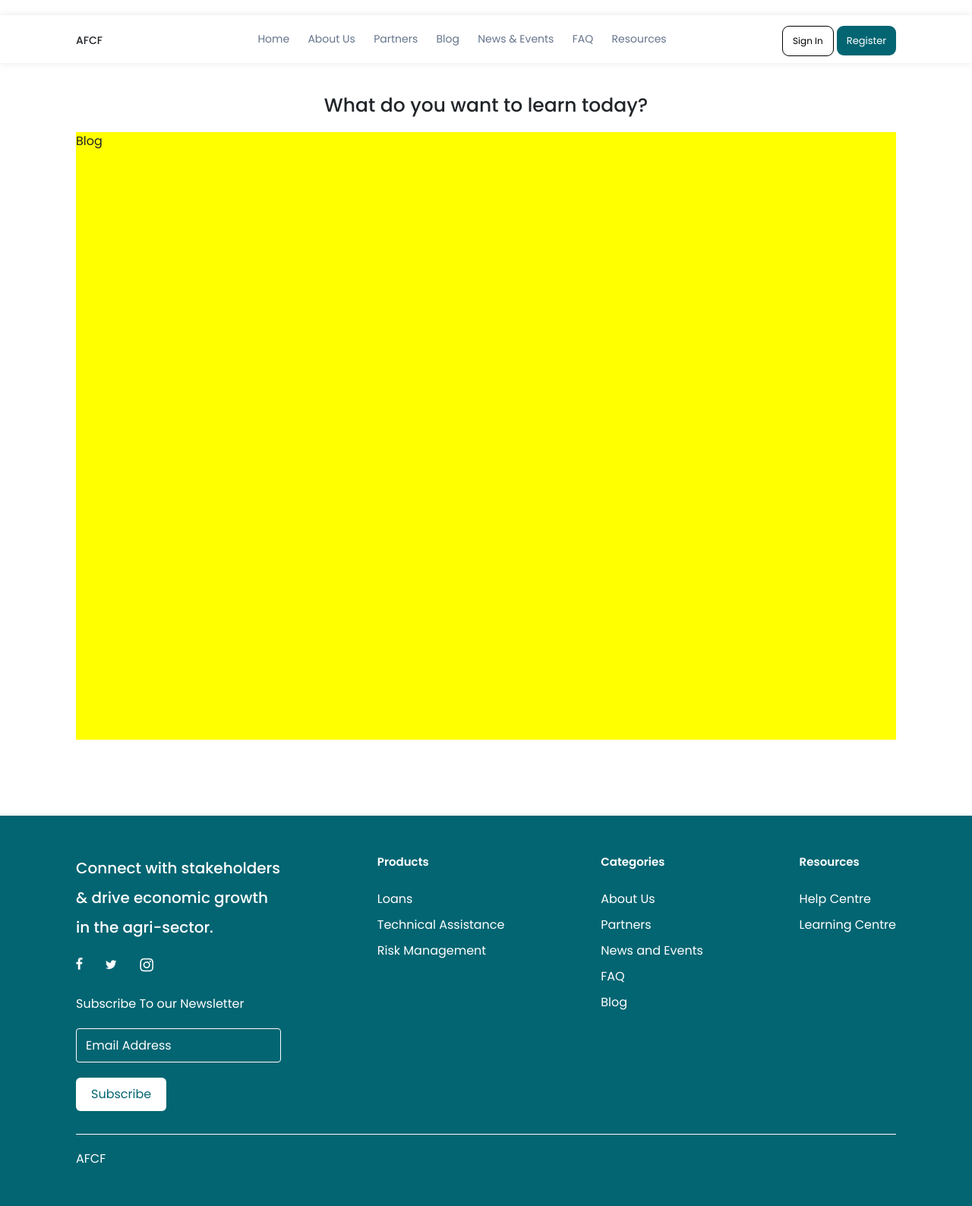
After one commit to atosin056/AFCF, a PHP site: page /resources.php in a window 1280 px wide. The commit adds this page. Shown: the whole page at 76% size. Run offline with PHP 8.4, Linux system fonts and the light colour scheme.

Commit message:
Resources Page in progress

```diff
--- a/css/main.css
+++ b/css/main.css
@@ -33,7 +33,7 @@
     padding-right: 100px;
     box-shadow: 0px 0px 10px #e8e8e8;
     position: fixed;
-    z-index: 30000;
+    top: 0;
 }
 
  .slideshow-container {
--- a/navbar.php
+++ b/navbar.php
@@ -28,7 +28,7 @@
 
 				<li class="nav-item"><a href="faq.php" class="nav-link">FAQ</a></li>
 
-				<li class="nav-item"><a href="#" class="nav-link">Resources</a></li>
+				<li class="nav-item"><a href="resources.php" class="nav-link">Resources</a></li>
 
 			</ul>
 
--- /dev/null
+++ b/resources.php
@@ -0,0 +1,83 @@
+<html>
+
+<head>
+
+	<title>AFCF - Empowering farmers with finance while bridging the gap for agricultural success.| About Us</title>
+
+	<link rel="stylesheet" type="text/css" href="bootstrap/css/bootstrap.min.css">
+
+	<link rel="preconnect" href="https://fonts.googleapis.com">
+
+	<link rel="preconnect" href="https://fonts.gstatic.com" crossorigin>
+
+	<link href="https://fonts.googleapis.com/css2?family=Montserrat:ital,wght@0,100..900;1,100..900&family=Mulish:ital,wght@0,200..1000;1,200..1000&family=Poppins:ital,wght@0,100;0,200;0,300;0,400;0,500;0,600;0,700;0,800;0,900;1,100;1,200;1,300;1,400;1,500;1,600;1,700;1,800;1,900&display=swap" rel="stylesheet">
+
+	<link rel="stylesheet" type="text/css" href="css/main.css">
+
+</head>
+
+<body>
+
+<?php
+
+include 'loader.php';
+
+include 'navbar.php';
+
+?>
+
+
+<!-- Code start -->
+
+<div style="width: 100% !important;background-color: transparent;padding-left: 0 !important;padding-right: 0 !important;padding-top: 100px;" class="header">
+
+	<div style="margin-top: 20px;padding-left: 100px;padding-right: 100px;">
+
+		<div>
+
+			<p style="text-align: center;font-size: 25px;font-weight: 500;">What do you want to learn today?</p>
+
+		</div>
+
+		<div style="width: 100% !important;height: 100% !important;background-color: yellow;">
+
+			<div>
+
+				<p>Blog</p>
+
+			</div>
+
+			<div>
+
+				<div>
+
+					<div>
+
+
+					</div>
+
+				</div>
+
+			</div>
+
+		</div>
+
+	</div>
+
+</div>
+
+<?php
+
+include 'footer.php';
+
+?>
+
+</body>
+
+<script src="https://ajax.googleapis.com/ajax/libs/jquery/3.6.0/jquery.min.js"></script>
+
+<script type="text/javascript" src="js/main.js"></script>
+
+
+
+</html>
```
